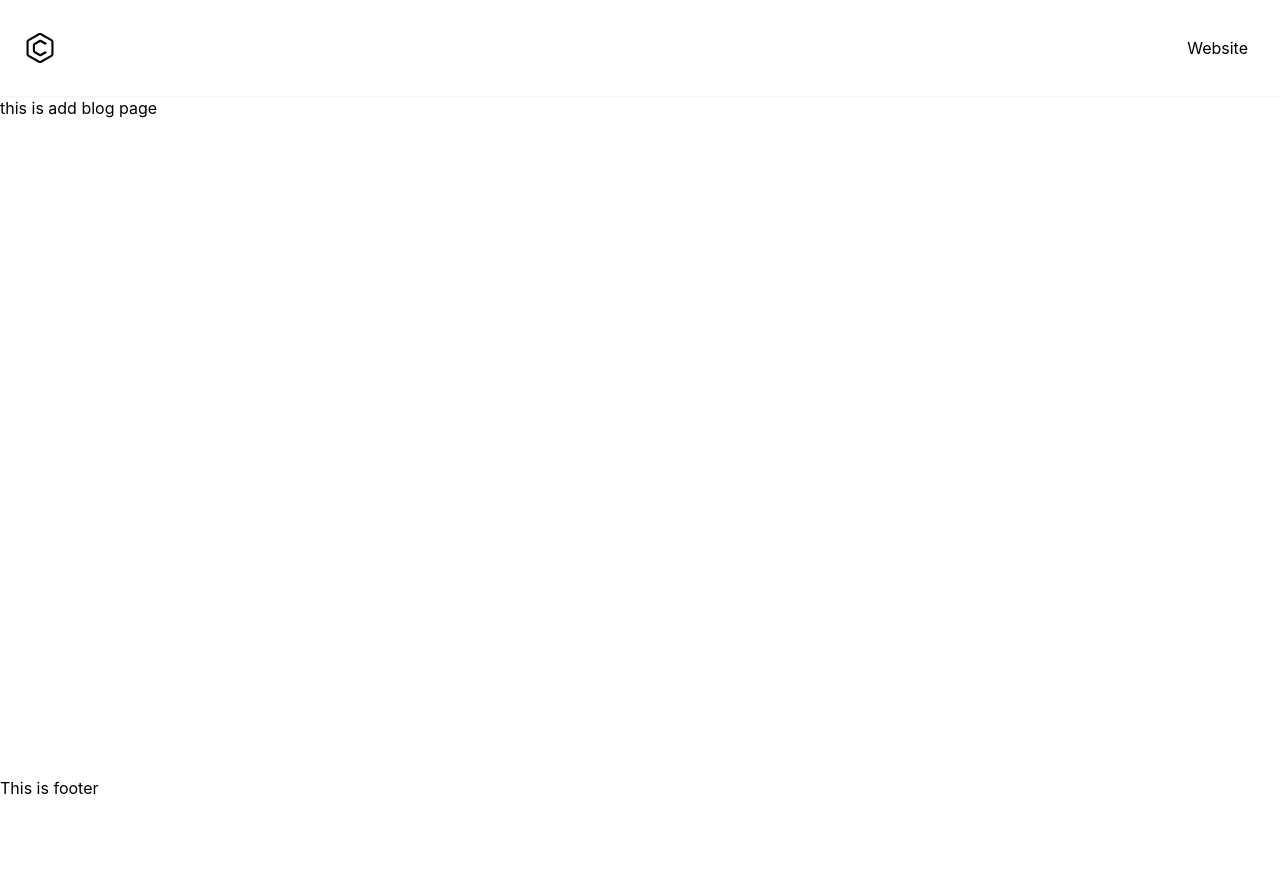
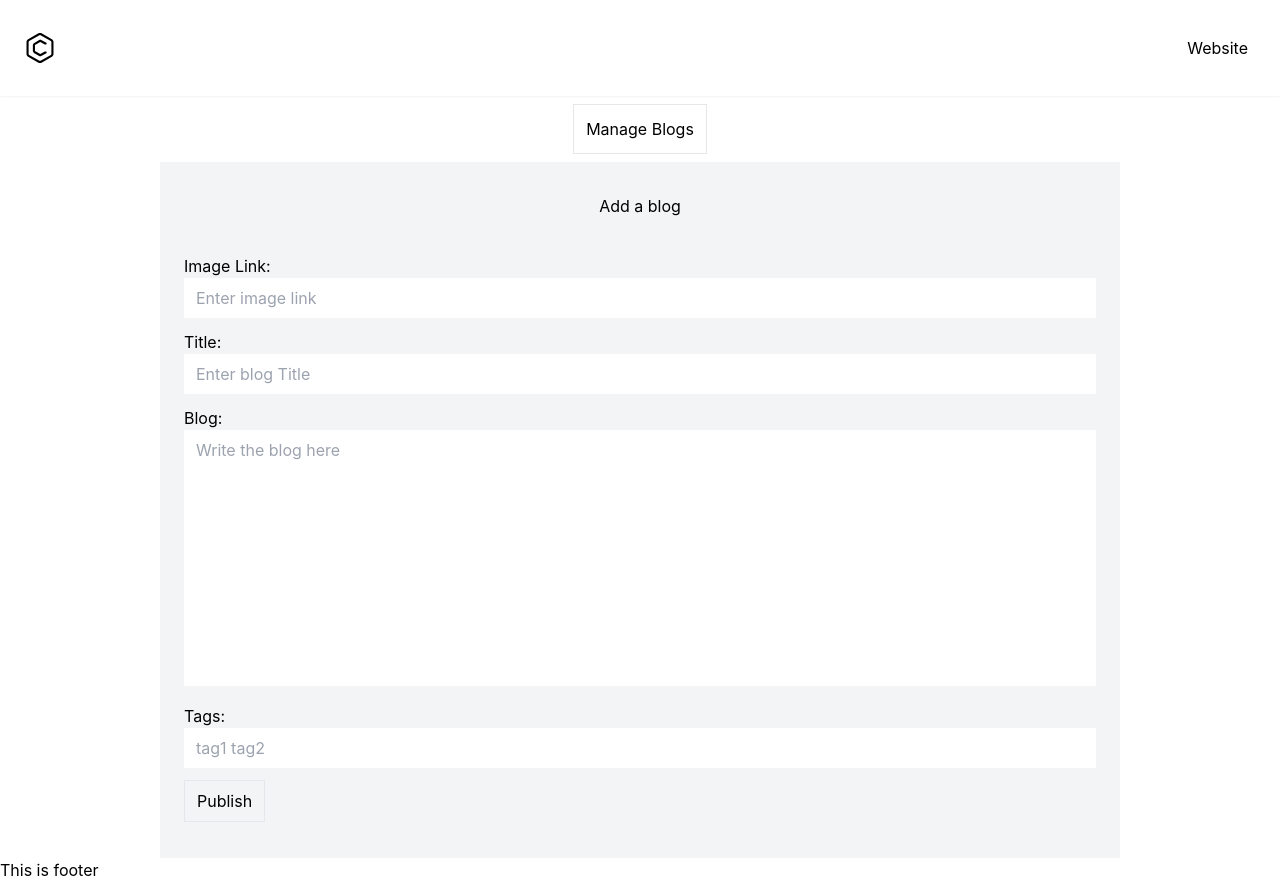
Before and after one commit to imtiajul-islam-d/PH_Task_Blog_Client, a React (Create React App) app: page /admin/add in a window 1280 px wide. Before the commit the page ends 800 px from the top, so only its background shows below. Built offline with nearby package versions, Linux system fonts and the light colour scheme.

Commit message:
blog adding functionality added

```diff
--- a/src/pages/AdminHome/AddBlog/AddBlog.js
+++ b/src/pages/AdminHome/AddBlog/AddBlog.js
@@ -1,11 +1,114 @@
-import React from 'react';
+import React from "react";
+import { useDispatch } from "react-redux";
+import { Link, useNavigate } from "react-router-dom";
+import addBlogData from "../../../redux/thunk/blogs/addBlog";
 
 const AddBlog = () => {
-    return (
-        <div>
-            this is add blog page
+    const navigate = useNavigate()
+    const dispatch = useDispatch()
+  const centerClass = "text-center mt-5";
+  const input = "w-full px-3 py-2 ";
+  const inputDiv = "my-3";
+
+  const submitHandler = (e) => {
+    e.preventDefault()
+    const form = e.target;
+    const d = new Date()
+
+    const tags = form.tags.value.trim().split(" ");
+    const newTags = tags.filter(n => n)
+
+    const time = d.getTime()
+    const data = {
+        blog: {
+            image: form.image.value,
+            title: form.title.value,
+            details: form.details.value,
+            tags: newTags,
+            time
+        }
+    }
+    dispatch(addBlogData(data, navigate))
+  }
+  return (
+    <section>
+      <div className="flex items-center justify-center my-2">
+        <Link className="py-3 px-3 border hover:bg-yellow-500 hover:text-white" to="/admin">Manage Blogs</Link>
+      </div>
+      <section className="min-h-[85vh] flex justify-center">
+        <div className="w-full md:w-3/4 py-3 bg-gray-100">
+          <h3 className={centerClass}>Add a blog</h3>
+          <form className="p-6" onSubmit={submitHandler}>
+            <div className={inputDiv}>
+              <label className={centerClass} htmlFor="image">
+                Image Link:
+              </label>
+              <br />
+              <input
+                className={input}
+                type="text"
+                name="image"
+                id="image"
+                placeholder="Enter image link"
+                maxLength={100}
+                required
+              />
+            </div>
+            <div className={inputDiv}>
+              <label className={centerClass} htmlFor="title">
+                Title:
+              </label>
+              <br />
+              <input
+                className={input}
+                type="text"
+                name="title"
+                id="title"
+                placeholder="Enter blog Title"
+                maxLength={100}
+                required
+              />
+            </div>
+            <div className={inputDiv}>
+              <label htmlFor="details">Blog:</label>
+              <br />
+              <textarea
+                style={{ resize: "none" }}
+                className={input}
+                type="text"
+                name="details"
+                id="details"
+                placeholder="Write the blog here"
+                maxLength={2000}
+                rows="10"
+                required
+              />
+            </div>
+            <div className={inputDiv}>
+              <label className={centerClass} htmlFor="tags">
+                Tags:
+              </label>
+              <br />
+              <input
+                className={input}
+                type="text"
+                name="tags"
+                id="tags"
+                placeholder="tag1 tag2"
+                maxLength={100}
+                required
+              />
+            </div>
+            <input
+              className="py-2 px-3 border hover:border-black cursor-pointer"
+              type="submit"
+              value="Publish"
+            />
+          </form>
         </div>
-    );
+      </section>
+    </section>
+  );
 };
 
 export default AddBlog;
--- a/src/redux/actionTypes/actionTypes.js
+++ b/src/redux/actionTypes/actionTypes.js
@@ -5,4 +5,6 @@ export const SORT_BY_FIRST = "SORT_BY_FIRST";
 // filter by tags
 export const TOGGLE_TAG = "TOGGLE_TAG";
 export const ADD_TO_HISTORY = "ADD_TO_HISTORY";
+// content
+export const ADD_CONTENT = "ADD_CONTENT"
 export const DELETE_CONTENT = "DELETE_CONTENT";
--- a/src/redux/actions/blogAction.js
+++ b/src/redux/actions/blogAction.js
@@ -1,4 +1,4 @@
-import { ADD_TO_HISTORY, GET_CONTENT } from "../actionTypes/actionTypes";
+import { ADD_CONTENT, ADD_TO_HISTORY, GET_CONTENT } from "../actionTypes/actionTypes";
 
 export const getAllContent = (blog) => {
   return {
@@ -13,3 +13,10 @@ export const addToHistory = (blog) => {
     payload: blog,
   };
 };
+
+export const addContent = (blog) => {
+  return {
+    type: ADD_CONTENT,
+    payload: blog
+  }
+}
--- a/src/redux/reducers/blogReducer.js
+++ b/src/redux/reducers/blogReducer.js
@@ -1,4 +1,5 @@
 import {
+  ADD_CONTENT,
   ADD_TO_HISTORY,
   DELETE_CONTENT,
   GET_CONTENT,
@@ -10,9 +11,7 @@ const initialState = {
 };
 
 const blogReducer = (state = initialState, action) => {
-  // const historyState = state.history.find(
-  //   (blog) => blog._id === action.payload._id
-  // );
+
   switch (action.type) {
     case GET_CONTENT:
       return {
@@ -28,6 +27,11 @@ const blogReducer = (state = initialState, action) => {
         ...state,
         history: [...filteredHistory, action.payload],
       };
+    case ADD_CONTENT:
+      return {
+        ...state,
+        blogs: [...state.blogs, action.payload]
+      }
     case DELETE_CONTENT:
       return {
         ...state,
--- /dev/null
+++ b/src/redux/thunk/blogs/addBlog.js
@@ -0,0 +1,26 @@
+import { addContent } from "../../actions/blogAction";
+
+const addBlogData = (blog, navigate) => {
+  return async (dispatch, getState) => {
+    const res = await fetch("http://localhost:5000/postBlog", {
+      method: "POST",
+      body: JSON.stringify(blog),
+      headers: {
+        "Content-type": "application/json",
+      },
+    });
+    const data = await res.json();
+    if (data.acknowledged) {
+      dispatch(
+        addContent({
+          _id: data?.insertedId,
+          ...blog,
+        })
+      );
+      navigate("/admin")
+    }else{
+        window.alert("Sorry something went wrong")
+    }
+  };
+};
+export default addBlogData;
```
